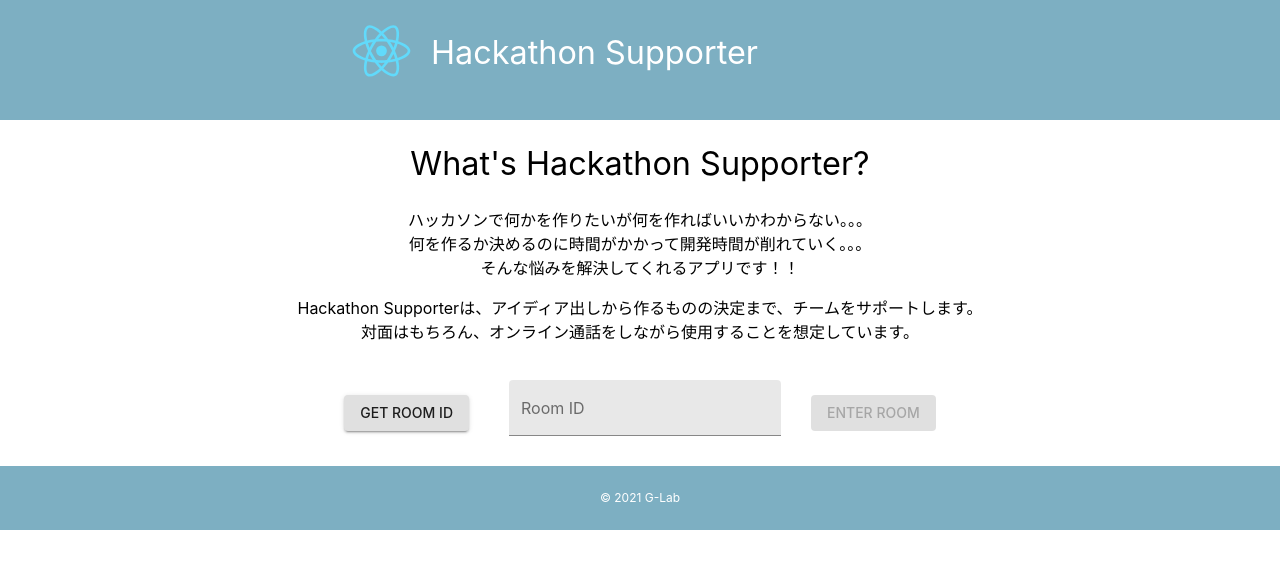
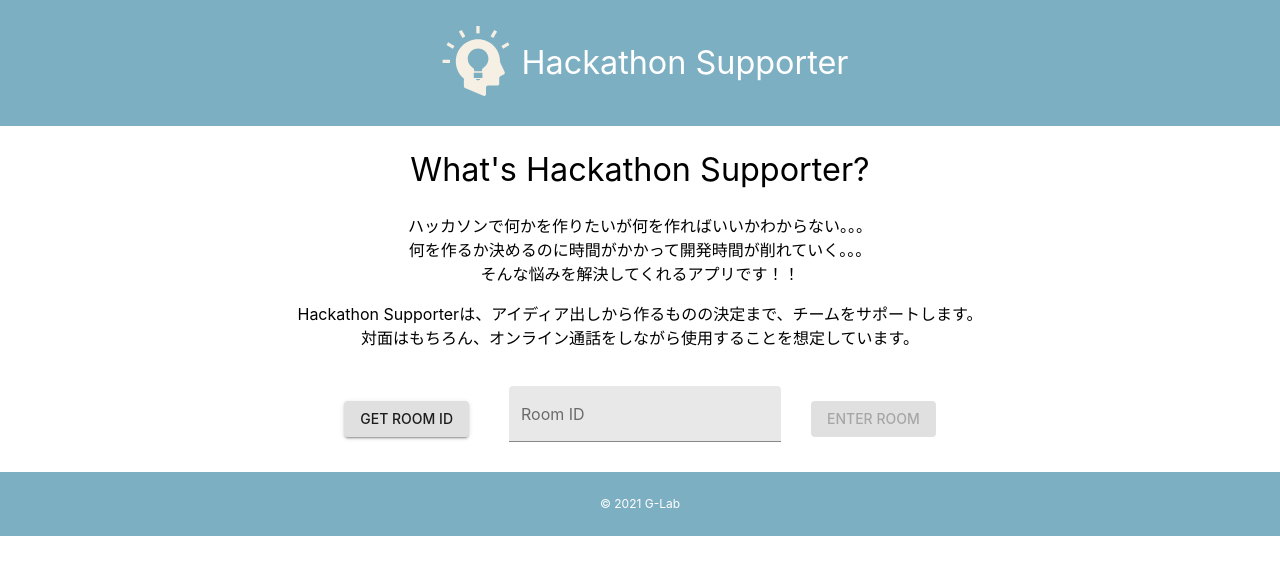
Before and after one commit to HackU-2020-vol4/front-end, a React (Create React App) app: page / in a window 1280 px wide. Shown: the top 574 px of the page. Built offline with nearby package versions, Linux system fonts and the light colour scheme.

Commit message:
headerのロゴを中央に調整，画像の変更

```diff
--- a/public/index.html
+++ b/public/index.html
@@ -24,7 +24,7 @@
       work correctly both with client-side routing and a non-root public URL.
       Learn how to configure a non-root public URL by running `npm run build`.
     -->
-    <title>React App</title>
+    <title>Hackathon Supporter</title>
   </head>
   <body>
     <noscript>You need to enable JavaScript to run this app.</noscript>
--- a/src/Presentation/components/templates/Header.js
+++ b/src/Presentation/components/templates/Header.js
@@ -51,8 +51,8 @@ const AppBars = () => {
     return (
         <AppBar position="static" elevation={0} className={classes.topAppBar}>
             <Toolbar className={classes.toolbar}>
-                    <Grid container item direction="row" alignItems="center" xs={12} sm={6}>
-                        <Grid item>
+                    <Grid container item direction="row" alignItems="center" xs={12} sm={6} justify="center">
+                        <Grid item style={{margin: 10}}>
                             <img src={logo} alt="logo" height="70px" />
                         </Grid>
                         <Grid item>
```
Also changed, not shown: src/logo.svg, 1 other file (tests, documents, lock files or other folders).
